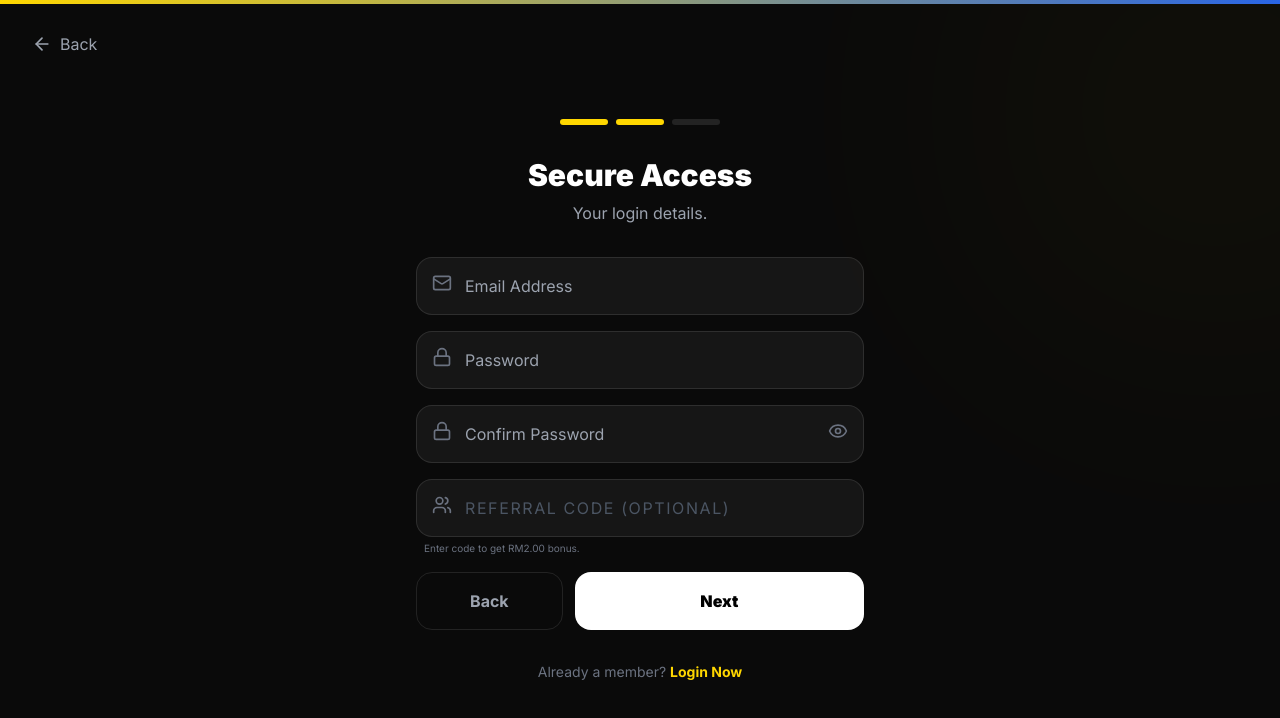
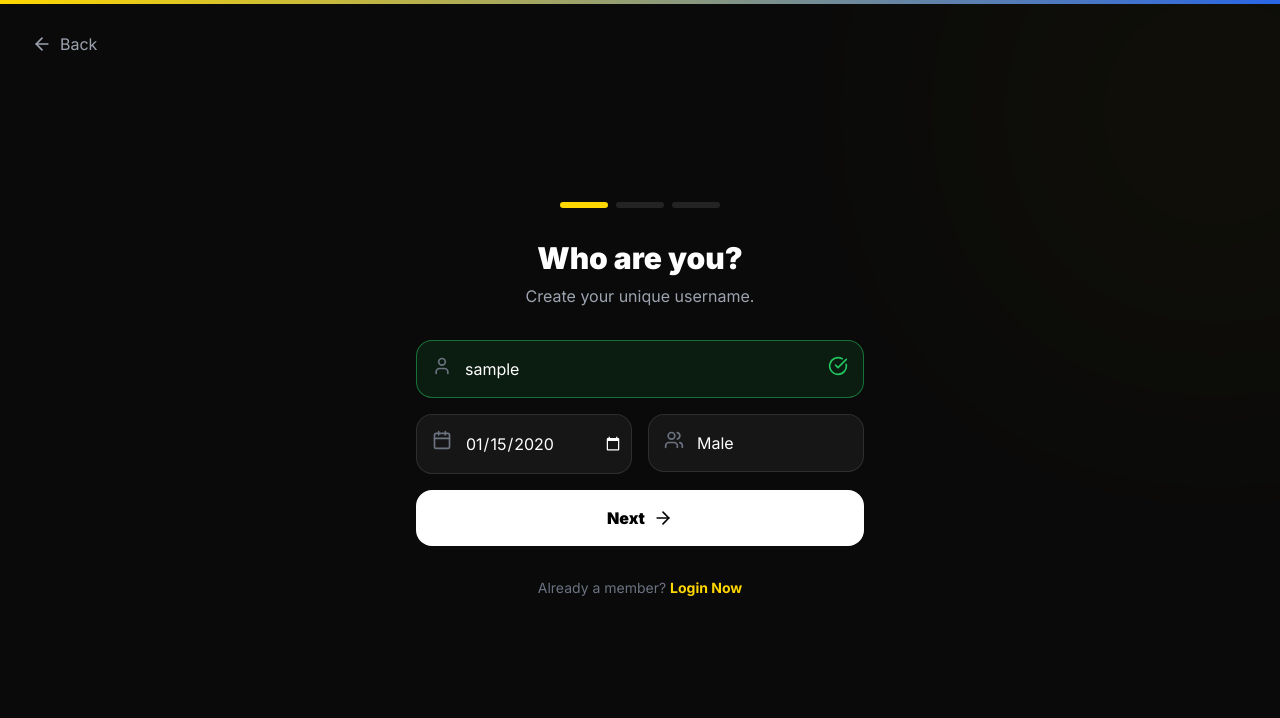
Before and after one commit to HaiderJavaid/kasijob, a Next.js app: page /register in a window 1280 px wide. Both pictures are taken after typing "Sample", "2020-01-15" into the empty fields and a click on the button "Next". Shown: the top 718 px of the page. Built offline with nearby package versions, Linux system fonts and the light colour scheme; no server answers; the database is empty.

Commit message:
fix username to new and current users

```diff
--- a/app/register/page.js
+++ b/app/register/page.js
@@ -1,12 +1,12 @@
 "use client";
-import { useState } from "react";
+import { useState, useEffect } from "react";
 import { useRouter } from "next/navigation";
 import Link from "next/link";
-import { ArrowLeft, User, Mail, Lock, ArrowRight, CheckCircle, Eye, Calendar, Users } from "lucide-react";
+import { ArrowLeft, User, Mail, Lock, ArrowRight, CheckCircle, Eye, Calendar, Users, Loader2, XCircle, AlertCircle } from "lucide-react";
 import { registerUser } from "../../lib/auth";
 import { generateReferralCode, processReferral } from "../../lib/referralUtils";
-import { updateDoc, doc } from "firebase/firestore";
-import { db } from "../../lib/firebase"
+import { updateDoc, doc, collection, query, where, getDocs } from "firebase/firestore";
+import { db } from "../../lib/firebase";
 
 export default function RegisterPage() {
   const router = useRouter();
@@ -14,14 +14,82 @@ export default function RegisterPage() {
   const [isLoading, setIsLoading] = useState(false);
   const [showPassword, setShowPassword] = useState(false);
 
-  // Update formData state to include referralCode
+  // --- USERNAME LOGIC STATE ---
+  const [checkingUser, setCheckingUser] = useState(false);
+  const [usernameAvailable, setUsernameAvailable] = useState(null);
+  const [usernameError, setUsernameError] = useState(null);
+
   const [formData, setFormData] = useState({
-    name: "", dob: "", gender: "male",
-    email: "", password: "", confirmPassword: "",
-    referralCode: "", // <--- Added this
+    username: "",
+    dob: "",
+    gender: "male",
+    email: "",
+    password: "",
+    confirmPassword: "",
+    referralCode: "",
     agreeTerms: false
   });
 
+  // --- 1. HANDLE USERNAME INPUT (Validation) ---
+  const handleUsernameChange = (e) => {
+    const val = e.target.value.toLowerCase();
+    setFormData({ ...formData, username: val });
+    setUsernameAvailable(null);
+
+    // Live Validation
+    if (val.length === 0) {
+        setUsernameError(null);
+        return;
+    }
+    if (/\s/.test(val)) {
+        setUsernameError("No spaces allowed");
+        return;
+    }
+    if (!/^[a-z0-9_.]+$/.test(val)) {
+        setUsernameError("Only letters, numbers, . and _ allowed");
+        return;
+    }
+    if (val.length < 4) {
+        setUsernameError("Too short (Min 4 chars)");
+        return;
+    }
+    if (val.length > 16) {
+        setUsernameError("Too long (Max 16 chars)");
+        return;
+    }
+    setUsernameError(null);
+  };
+
+  // --- 2. CHECK DB AVAILABILITY (Queries 'name' field) ---
+  useEffect(() => {
+    const checkUniqueness = async () => {
+        if (usernameError || formData.username.length < 4) return;
+
+        setCheckingUser(true);
+        try {
+            // ⚠️ HERE IS THE CHANGE: We check the 'name' field, not 'username'
+            const q = query(collection(db, "users"), where("name", "==", formData.username));
+            const snap = await getDocs(q);
+
+            if (!snap.empty) {
+                setUsernameAvailable(false);
+                setUsernameError("Username is already taken");
+            } else {
+                setUsernameAvailable(true);
+                setUsernameError(null);
+            }
+        } catch (err) {
+            console.error("Check error:", err);
+        }
+        setCheckingUser(false);
+    };
+
+    const timer = setTimeout(checkUniqueness, 500);
+    return () => clearTimeout(timer);
+  }, [formData.username, usernameError]);
+
+
+  // --- STANDARD HANDLERS ---
   const handleChange = (e) => {
     const value = e.target.type === 'checkbox' ? e.target.checked : e.target.value;
     setFormData({ ...formData, [e.target.name]: value });
@@ -30,8 +98,9 @@ export default function RegisterPage() {
   const handleNextStep = (e) => {
     e.preventDefault();
     if (step === 1) {
-        // Validation check
-        if (!formData.name || !formData.dob) return alert("Please fill in all fields.");
+        if (!formData.username || !formData.dob) return alert("Please fill in all fields.");
+        if (usernameError || usernameAvailable === false) return alert("Please fix username errors.");
+        if (checkingUser) return;
         setStep(2);
     } else if (step === 2) {
         if (!formData.email || !formData.password || !formData.confirmPassword) return alert("Please fill in all fields.");
@@ -47,21 +116,24 @@ export default function RegisterPage() {
 
     setIsLoading(true);
     try {
-      // 1. Create Auth User (Standard)
+      // 1. Create Auth User
+      // We pass formData.username as the 'name' argument
       const result = await registerUser(
-          formData.email, formData.password, formData.name, formData.dob, formData.gender
+          formData.email, formData.password, formData.username, formData.dob, formData.gender
       );
 
       if (result.success) {
         const newUserId = result.user.uid;
+        const myNewCode = generateReferralCode();
 
-        // 2. Assign THEIR OWN new code immediately
-        const myNewCode = generateReferralCode();
+        // 2. Save User Data to Firestore
+        // ⚠️ HERE IS THE CHANGE: We save to 'name', not 'username'
         await updateDoc(doc(db, "users", newUserId), {
-            referralCode: myNewCode
+            referralCode: myNewCode,
+            name: formData.username, // Saving as 'name'
+            // We do NOT save 'username' field anymore
         });
 
-        // 3. Process Referral (If they entered a code)
         if (formData.referralCode) {
             await processReferral(newUserId, formData.referralCode);
         }
@@ -78,56 +150,71 @@ export default function RegisterPage() {
     }
   };
 
+  const getInputBorder = (isError, isSuccess) => {
+    if (isError) return "border-red-500/50 focus:border-red-500 bg-red-500/10";
+    if (isSuccess) return "border-green-500/50 focus:border-green-500 bg-green-500/10";
+    return "bg-white/5 border-white/10 focus:border-[#FFD700]";
+  };
+
   return (
     <div className="min-h-screen bg-[#0a0a0a] flex flex-col justify-center items-center px-6 relative overflow-hidden text-white font-sans selection:bg-[#FFD700] selection:text-black">
-      {/* Back Button */}
       <Link href="/" className="absolute top-8 left-8 text-gray-400 hover:text-white transition flex items-center gap-2">
          <ArrowLeft size={20} /> Back
       </Link>
 
-      {/* Background Ambience */}
       <div className="absolute top-0 w-full h-1 bg-gradient-to-r from-[#FFD700] to-blue-600"></div>
       <div className="absolute top-[-10%] right-[-10%] w-96 h-96 bg-[#FFD700] rounded-full blur-[150px] opacity-5 pointer-events-none"></div>
 
       {step < 4 && (
         <div className="w-full max-w-md relative z-10">
-            {/* Progress Bar */}
             <div className="flex gap-2 mb-8 justify-center">
                 {[1, 2, 3].map(i => (
                     <div key={i} className={`h-1.5 w-12 rounded-full transition-colors ${step >= i ? "bg-[#FFD700]" : "bg-white/10"}`}></div>
                 ))}
             </div>
 
-            {/* STEP 1: PERSONAL INFO */}
+            {/* STEP 1: USERNAME (Saved as Name) */}
             {step === 1 && (
                 <div className="animate-fade-in-up">
                     <div className="text-center mb-8">
                         <h1 className="text-3xl font-black mb-2">Who are you?</h1>
-                        <p className="text-gray-400">Basic details to get started.</p>
+                        <p className="text-gray-400">Create your unique username.</p>
                     </div>
                     <form onSubmit={handleNextStep} className="space-y-4">
-                        {/* Name Input */}
-                        <div className="group relative">
+                        <div className="relative">
                             <User className="absolute left-4 top-4 text-gray-500" size={20} />
-                            <input name="name" type="text" placeholder="Full Name" required value={formData.name} onChange={handleChange} className="w-full bg-white/5 border border-white/10 text-white py-4 pl-12 pr-4 rounded-2xl focus:border-[#FFD700] outline-none" />
+                            <input
+                                name="username"
+                                type="text"
+                                placeholder="Username (e.g. crypto_king)"
+                                required
+                                autoComplete="off"
+                                value={formData.username}
+                                onChange={handleUsernameChange}
+                                className={`w-full border text-white py-4 pl-12 pr-12 rounded-2xl outline-none transition-all ${getInputBorder(usernameError, usernameAvailable)}`}
+                            />
+                            <div className="absolute right-4 top-4">
+                                {checkingUser ? <Loader2 className="animate-spin text-gray-500" size={20}/> :
+                                 usernameError ? <XCircle className="text-red-500" size={20}/> :
+                                 usernameAvailable ? <CheckCircle className="text-green-500" size={20}/> : null}
+                            </div>
                         </div>
 
+                        {usernameError && (
+                            <p className="text-xs text-red-400 font-bold ml-4 -mt-2 flex items-center gap-1">
+                                <AlertCircle size={12}/> {usernameError}
+                            </p>
+                        )}
+
+                        {!usernameError && !usernameAvailable && formData.username.length > 0 && (
+                            <p className="text-[10px] text-gray-500 ml-4 -mt-2">4-16 chars • Letters, numbers, _ .</p>
+                        )}
+
                         <div className="grid grid-cols-2 gap-4">
-                            {/* DOB Input (New) */}
                             <div className="group relative">
                                 <Calendar className="absolute left-4 top-4 text-gray-500" size={20} />
-                                <input
-                                    name="dob"
-                                    type="date"
-                                    required
-                                    value={formData.dob}
-                                    onChange={handleChange}
-                                    // 'color-scheme: dark' forces the calendar picker to be dark mode
-                                    className="w-full bg-white/5 border border-white/10 text-white py-4 pl-12 pr-2 rounded-2xl focus:border-[#FFD700] outline-none [color-scheme:dark]"
-                                />
+                                <input name="dob" type="date" required value={formData.dob} onChange={handleChange} className="w-full bg-white/5 border border-white/10 text-white py-4 pl-12 pr-2 rounded-2xl focus:border-[#FFD700] outline-none [color-scheme:dark]" />
                             </div>
-
-                            {/* Gender Select */}
                             <div className="relative">
                                 <Users className="absolute left-4 top-4 text-gray-500" size={20} />
                                 <select name="gender" value={formData.gender} onChange={handleChange} className="w-full bg-white/5 border border-white/10 text-white py-4 pl-12 pr-4 rounded-2xl focus:border-[#FFD700] outline-none appearance-none">
@@ -136,12 +223,19 @@ export default function RegisterPage() {
                                 </select>
                             </div>
                         </div>
-                        <button type="submit" className="w-full bg-white text-black font-black py-4 rounded-2xl mt-4 flex items-center justify-center gap-2 hover:bg-gray-200 transition">Next <ArrowRight size={20}/></button>
+
+                        <button
+                            type="submit"
+                            disabled={!!usernameError || !usernameAvailable && formData.username.length > 0}
+                            className="w-full bg-white text-black font-black py-4 rounded-2xl mt-4 flex items-center justify-center gap-2 hover:bg-gray-200 transition disabled:opacity-50 disabled:cursor-not-allowed"
+                        >
+                            Next <ArrowRight size={20}/>
+                        </button>
                     </form>
                 </div>
             )}
 
-            {/* STEP 2: CREDENTIALS (Unchanged) */}
+            {/* STEP 2: CREDENTIALS */}
             {step === 2 && (
                 <div className="animate-fade-in-up">
                     <div className="text-center mb-8">
@@ -163,17 +257,10 @@ export default function RegisterPage() {
                             <button type="button" onClick={() => setShowPassword(!showPassword)} className="absolute right-4 top-4 text-gray-500 hover:text-white"><Eye size={20}/></button>
                         </div>
                         <div className="relative">
-       <Users className="absolute left-4 top-4 text-gray-500" size={20} />
-       <input
-    name="referralCode"
-    type="text"
-    placeholder="Referral Code (Optional)"
-    value={formData.referralCode}
-    onChange={(e) => setFormData({...formData, referralCode: e.target.value.toUpperCase()})} // FORCE UPPERCASE
-    className="w-full bg-white/5 border border-white/10 text-white py-4 pl-12 pr-4 rounded-2xl focus:border-[#FFD700] outline-none uppercase tracking-widest placeholder-gray-600"
-/>
-       <p className="text-[10px] text-gray-500 mt-1 ml-2">Enter code to get RM2.00 bonus.</p>
-  </div>
+                           <Users className="absolute left-4 top-4 text-gray-500" size={20} />
+                           <input name="referralCode" type="text" placeholder="Referral Code (Optional)" value={formData.referralCode} onChange={(e) => setFormData({...formData, referralCode: e.target.value.toUpperCase()})} className="w-full bg-white/5 border border-white/10 text-white py-4 pl-12 pr-4 rounded-2xl focus:border-[#FFD700] outline-none uppercase tracking-widest placeholder-gray-600" />
+                           <p className="text-[10px] text-gray-500 mt-1 ml-2">Enter code to get RM2.00 bonus.</p>
+                        </div>
                         <div className="flex gap-3 mt-4">
                             <button type="button" onClick={() => setStep(1)} className="flex-1 border border-white/10 text-gray-400 font-bold py-4 rounded-2xl hover:bg-white/5">Back</button>
                             <button type="submit" className="flex-[2] bg-white text-black font-black py-4 rounded-2xl hover:bg-gray-200">Next</button>
@@ -182,7 +269,7 @@ export default function RegisterPage() {
                 </div>
             )}
 
-            {/* STEP 3: TERMS (Unchanged) */}
+            {/* STEP 3: TERMS */}
             {step === 3 && (
                 <div className="animate-fade-in-up">
                     <div className="text-center mb-8">
@@ -192,7 +279,7 @@ export default function RegisterPage() {
                     <form onSubmit={handleRegister} className="space-y-6">
                         <div className="bg-white/5 p-6 rounded-2xl border border-white/10 text-sm text-gray-400 h-40 overflow-y-auto">
                             <p className="mb-2 font-bold text-white">Terms & Conditions</p>
-                            <p>By registering, you agree to complete tasks honestly. Fake proofs will result in a ban. Payments are processed on the 5th of every month. KasiJobs reserves the right to suspend suspicious accounts...</p>
+                            <p>By registering, you agree to complete tasks honestly...</p>
                         </div>
                         <label className="flex items-center gap-3 cursor-pointer">
                             <input type="checkbox" name="agreeTerms" checked={formData.agreeTerms} onChange={handleChange} className="w-5 h-5 rounded border-gray-600 text-[#FFD700] focus:ring-[#FFD700]" />
@@ -210,7 +297,7 @@ export default function RegisterPage() {
         </div>
       )}
 
-      {/* STEP 4: SUCCESS (Now Mentions Email) */}
+      {/* STEP 4: SUCCESS */}
       {step === 4 && (
         <div className="text-center animate-scale-up z-10">
             <div className="w-24 h-24 bg-green-500/20 rounded-full flex items-center justify-center mx-auto mb-6">
@@ -218,8 +305,6 @@ export default function RegisterPage() {
             </div>
             <h1 className="text-3xl font-black text-white mb-2">Welcome Aboard!</h1>
             <p className="text-gray-400 mb-4">Account created successfully.</p>
-
-            {/* EMAIL VERIFICATION NOTICE */}
             <div className="bg-white/10 p-4 rounded-xl border border-white/20 max-w-xs mx-auto">
                 <p className="text-sm font-bold text-[#FFD700] mb-1">Check your inbox!</p>
                 <p className="text-xs text-gray-300">We sent a verification link to {formData.email}. Please verify to unlock all tasks.</p>
```
